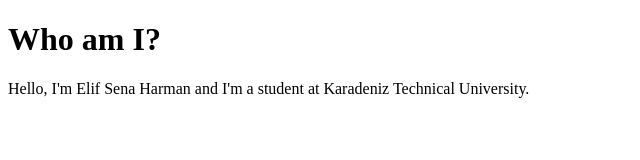
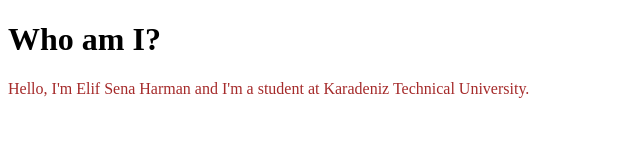
Before and after one commit to elif-sena/Learning-HTML, a plain HTML site: page 2-paragraph.html in a window 1280 px wide. Shown: the whole page, without its empty margins (0-640 px from the left). Drawn offline with Linux system fonts and the light colour scheme.

Commit message:
modified: paragraph

```diff
--- a/2-paragraph.html
+++ b/2-paragraph.html
@@ -6,7 +6,13 @@
     <title>Paragraph in HTML</title>
 </head>
 <body>
+    <!--
+        PARAGRAF ETİKETİ
+        -  id özelliği kullanılarak benzersiz bir isim verilebilir ve bu sayede CSS ve JS komutları uygulanabilir
+        -  class özelliği kullanılarak belirli bir isme sahip CSS komut-grubu uygulanabilir
+        -  style özelliği ile doğrudan CSS kodu yazılabilir
+    -->
     <h1>Who am I?</h1>
-    <p>Hello, I'm Elif Sena Harman and I'm a student at Karadeniz Technical University.</p>
+    <p id="p1" class="p1class" style="color: brown;">Hello, I'm Elif Sena Harman and I'm a student at Karadeniz Technical University.</p>
 </body>
 </html>
```
